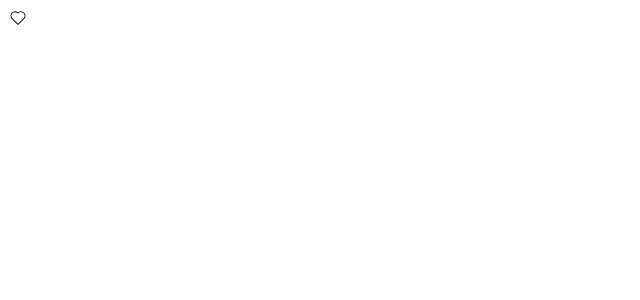
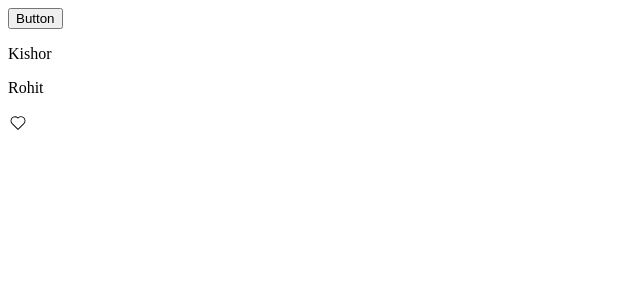
Before and after one commit to KishorShutihar/React-practice, a React (Vite) app in the folder vite-project/: page / in a window 1280 px wide. Shown: the top 300 px of the page, without its empty margins (0-640 px from the left). Built offline with nearby package versions, Linux system fonts and the light colour scheme.

Commit message:
use produce method make changes to state

```diff
--- a/vite-project/package.json
+++ b/vite-project/package.json
@@ -11,6 +11,7 @@
   },
   "dependencies": {
     "bootstrap": "^5.3.3",
+    "immer": "^10.1.1",
     "react": "^19.0.0",
     "react-dom": "^19.0.0",
     "react-icons": "^5.4.0",
--- a/vite-project/src/App.tsx
+++ b/vite-project/src/App.tsx
@@ -1,9 +1,57 @@
 import { ListGroup } from "./components/ListGroup";
 import { Button } from "./components/Button";
 import { Like } from "./components/Like";
+import { useState } from "react";
+import { produce } from "immer";
 
 function App() {
   const countries = ["Nepal", "India", "China", "Pakistan"];
+  const [arrOfObj, setArrOfObj] = useState([
+    { name: "Kishor", age: 25, bachelor: true },
+    { name: "Rohit", age: 25, bachelor: false },
+  ]);
+
+  const handleClick = () => {
+    //add
+    // setArrOfObj([...arrOfObj, { name: "samiskhya", age: 30, bachelor: false }]);
+
+    // setArrOfObj(
+    //   produce((draft) => {
+    //     draft.push({ name: "samiskhya", age: 30, bachelor: false });
+    //   })
+    // );
+
+    //update
+    // setArrOfObj(
+    //   arrOfObj.map((arr) => {
+    //     if (arr.name == "Kishor") {
+    //       arr.name = "Kishan";
+    //     }
+    //     return arr;
+    //   })
+    // );
+
+    // setArrOfObj(
+    //   produce((draft) => {
+    //     const findable = draft.find((e) => e.name == "Kishor");
+    //     if (findable) {
+    //       findable.name = "Kishan";
+    //     }
+    //   })
+    // );
+
+    //delete
+    // setArrOfObj(arrOfObj.filter((arr) => arr.name != "Kishor"));
+
+    setArrOfObj(
+      produce((draft) => {
+        const someVal = draft.filter((arr) => arr.name !== "Kishor");
+        return someVal;
+      })
+    );
+  };
+
+  console.log(arrOfObj);
 
   return (
     <>
@@ -12,6 +60,10 @@ function App() {
         heading="Countries"
         onSelectItem={() => console.log("Hello")}
       /> */}
+      <button onClick={handleClick}>Button</button>
+      {arrOfObj.map((value, index) => (
+        <p key={index}>{value.name}</p>
+      ))}
       <Like onClick={() => console.log("Clicked")} />
     </>
   );
```
Also changed, not shown: 1 other file (tests, documents, lock files or other folders).
